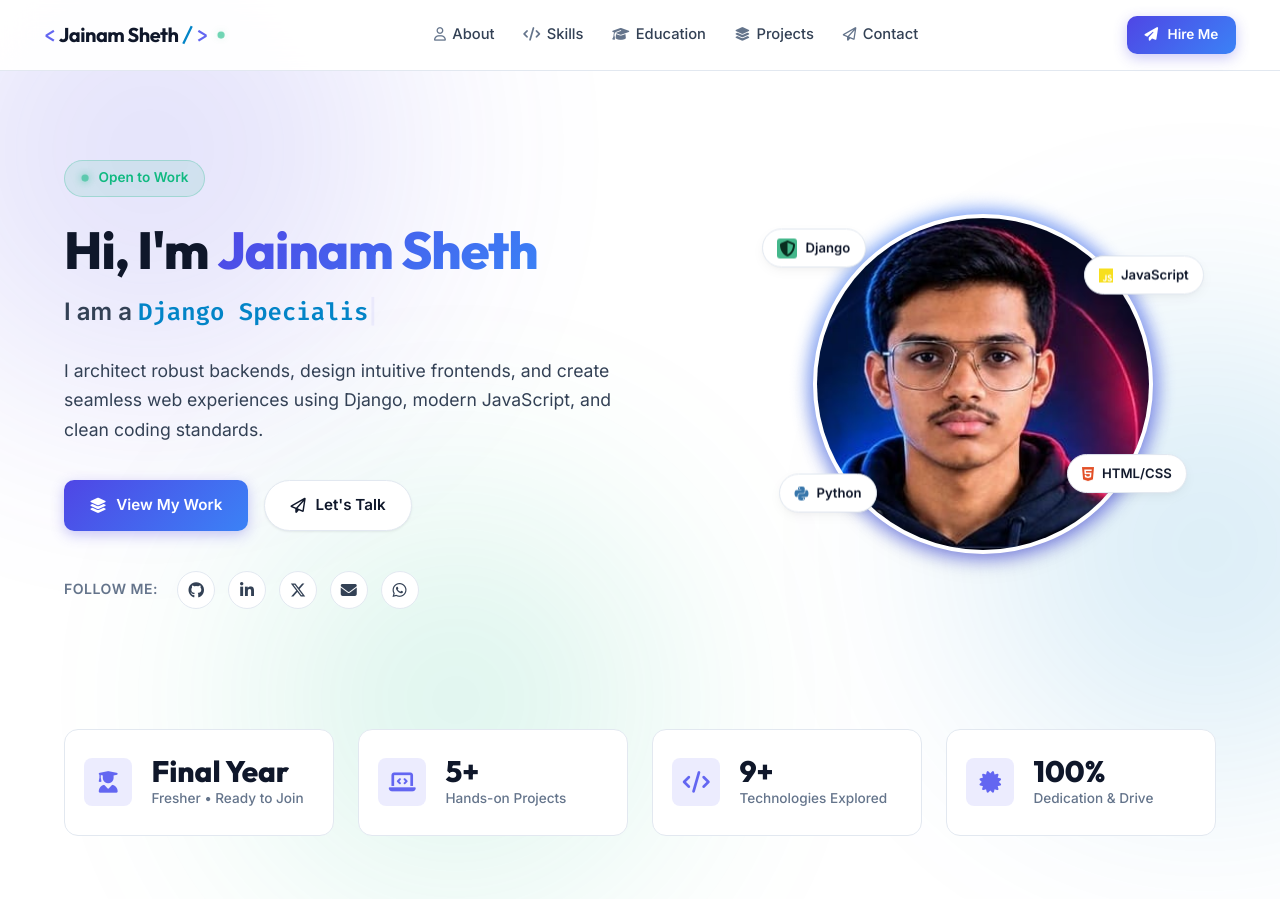
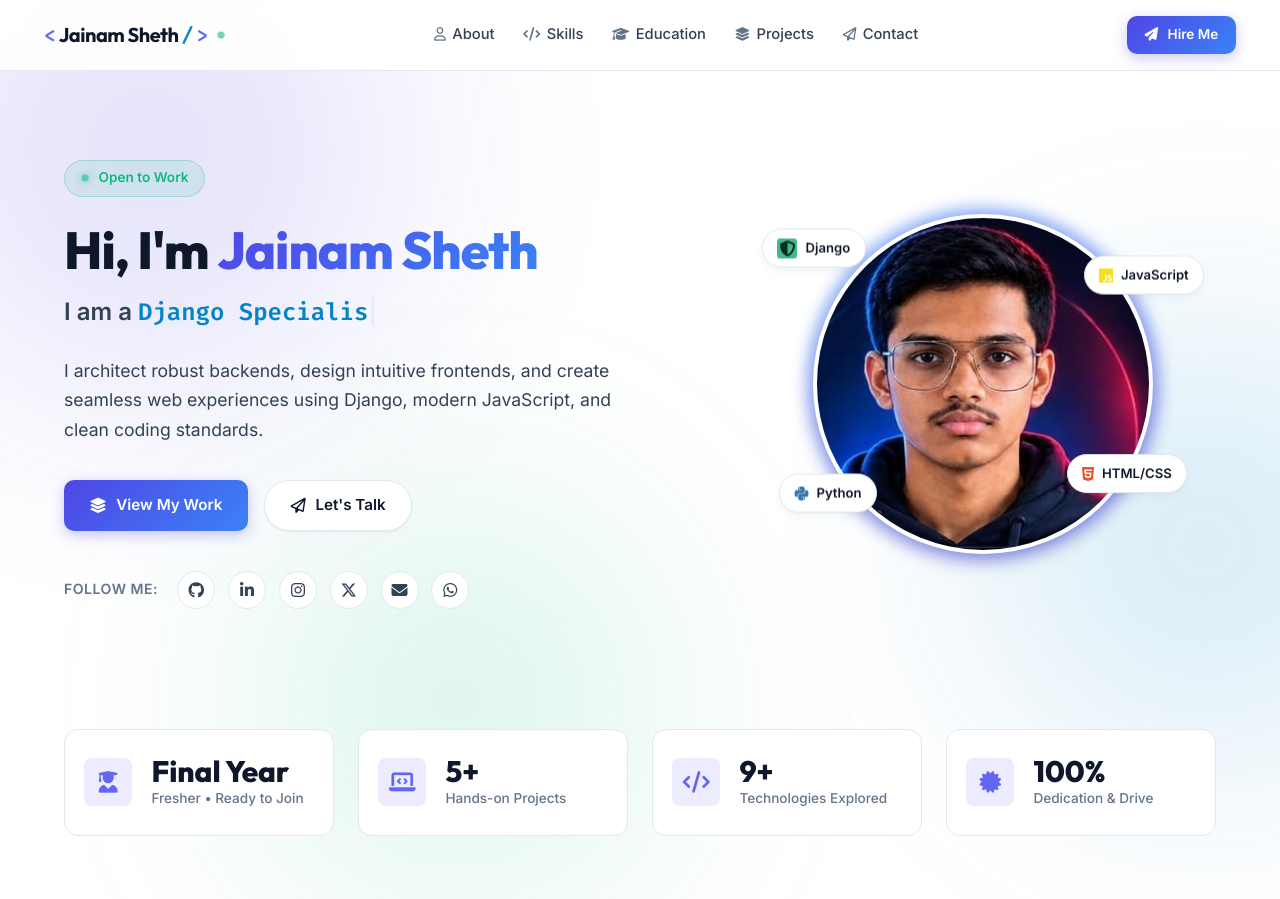
Before and after one commit to Jainamsheth06/Portfolio, a Django app: page / in a window 1280 px wide. Shown: the top 899 px of the page. Run offline with Django 5.2, Linux system fonts and the light colour scheme; data comes from the database, SQL or seed files in the repository; both versions use the stored data as it was after the commit.

Commit message:
Add and configure Instagram profile link mr_jainamsheth in model, database, and HTML templates (hero, contact, footer)

```diff
--- a/portfolio/management/commands/seed_portfolio.py
+++ b/portfolio/management/commands/seed_portfolio.py
@@ -26,6 +26,7 @@ class Command(BaseCommand):
             location="Ahmedabad",
             github_url="https://github.com/Jainamsheth06",
             linkedin_url="https://www.linkedin.com/in/jainam--sheth",
+            instagram_url="https://www.instagram.com/mr_jainamsheth",
             twitter_url="https://x.com/jainam216sheth",
             completed_projects=5,
             happy_clients=5,
--- a/portfolio/models.py
+++ b/portfolio/models.py
@@ -27,6 +27,7 @@ class Profile(models.Model):
     location = models.CharField(max_length=150, default="Ahmedabad")
     github_url = models.URLField(default="https://github.com/Jainamsheth06", blank=True)
     linkedin_url = models.URLField(default="https://www.linkedin.com/in/jainam--sheth", blank=True)
+    instagram_url = models.URLField(default="https://www.instagram.com/mr_jainamsheth", blank=True)
     twitter_url = models.URLField(default="https://x.com/jainam216sheth", blank=True)
 
     # Quick Stats
--- a/templates/portfolio/base.html
+++ b/templates/portfolio/base.html
@@ -132,6 +132,7 @@
                     <div class="footer-social-links">
                         {% if profile.github_url %}<a href="{{ profile.github_url }}" target="_blank" rel="noopener noreferrer" aria-label="GitHub"><i class="fa-brands fa-github"></i></a>{% endif %}
                         {% if profile.linkedin_url %}<a href="{{ profile.linkedin_url }}" target="_blank" rel="noopener noreferrer" aria-label="LinkedIn"><i class="fa-brands fa-linkedin-in"></i></a>{% endif %}
+                        <a href="{{ profile.instagram_url }}" target="_blank" rel="noopener noreferrer" aria-label="Instagram"><i class="fa-brands fa-instagram"></i></a>
                         {% if profile.twitter_url %}<a href="{{ profile.twitter_url }}" target="_blank" rel="noopener noreferrer" aria-label="X / Twitter"><i class="fa-brands fa-x-twitter"></i></a>{% endif %}
                         <a href="mailto:{{ profile.email }}" aria-label="Email"><i class="fa-solid fa-envelope"></i></a>
                         <a href="https://wa.me/{{ profile.whatsapp_number }}" target="_blank" rel="noopener noreferrer" aria-label="WhatsApp"><i class="fa-brands fa-whatsapp"></i></a>
--- a/templates/portfolio/index.html
+++ b/templates/portfolio/index.html
@@ -42,7 +42,7 @@
                 <div class="social-icons">
                     {% if profile.github_url %}<a href="{{ profile.github_url }}" target="_blank" rel="noopener noreferrer" title="GitHub" aria-label="GitHub"><i class="fa-brands fa-github"></i></a>{% endif %}
                     {% if profile.linkedin_url %}<a href="{{ profile.linkedin_url }}" target="_blank" rel="noopener noreferrer" title="LinkedIn" aria-label="LinkedIn"><i class="fa-brands fa-linkedin-in"></i></a>{% endif %}
-                    {% if profile.instagram_url %}<a href="{{ profile.instagram_url }}" target="_blank" rel="noopener noreferrer" title="Instagram" aria-label="Instagram"><i class="fa-brands fa-instagram"></i></a>{% endif %}
+                    <a href="{{ profile.instagram_url|default:'https://www.instagram.com/mr_jainamsheth' }}" target="_blank" rel="noopener noreferrer" title="Instagram" aria-label="Instagram"><i class="fa-brands fa-instagram"></i></a>
                     {% if profile.twitter_url %}<a href="{{ profile.twitter_url }}" target="_blank" rel="noopener noreferrer" title="Twitter/X" aria-label="Twitter"><i class="fa-brands fa-x-twitter"></i></a>{% endif %}
                     <a href="mailto:{{ profile.email }}" title="Email me" aria-label="Email"><i class="fa-solid fa-envelope"></i></a>
                     <a href="https://wa.me/{{ profile.whatsapp_number }}" target="_blank" rel="noopener noreferrer" title="Chat on WhatsApp" aria-label="WhatsApp"><i class="fa-brands fa-whatsapp"></i></a>
@@ -515,9 +515,10 @@
                 <div class="contact-social-box">
                     <span class="social-box-title">Follow & Network:</span>
                     <div class="contact-social-icons">
-                        {% if profile.github_url %}<a href="{{ profile.github_url }}" target="_blank" rel="noopener"><i class="fa-brands fa-github"></i></a>{% endif %}
-                        {% if profile.linkedin_url %}<a href="{{ profile.linkedin_url }}" target="_blank" rel="noopener"><i class="fa-brands fa-linkedin-in"></i></a>{% endif %}
-                        {% if profile.twitter_url %}<a href="{{ profile.twitter_url }}" target="_blank" rel="noopener"><i class="fa-brands fa-x-twitter"></i></a>{% endif %}
+                        {% if profile.github_url %}<a href="{{ profile.github_url }}" target="_blank" rel="noopener" title="GitHub"><i class="fa-brands fa-github"></i></a>{% endif %}
+                        {% if profile.linkedin_url %}<a href="{{ profile.linkedin_url }}" target="_blank" rel="noopener" title="LinkedIn"><i class="fa-brands fa-linkedin-in"></i></a>{% endif %}
+                        <a href="{{ profile.instagram_url|default:'https://www.instagram.com/mr_jainamsheth' }}" target="_blank" rel="noopener" title="Instagram"><i class="fa-brands fa-instagram"></i></a>
+                        {% if profile.twitter_url %}<a href="{{ profile.twitter_url }}" target="_blank" rel="noopener" title="Twitter/X"><i class="fa-brands fa-x-twitter"></i></a>{% endif %}
                         <a href="https://wa.me/{{ profile.whatsapp_number }}" target="_blank" rel="noopener" title="Chat on WhatsApp"><i class="fa-brands fa-whatsapp"></i></a>
                     </div>
                 </div>
```
Also changed, not shown: db.sqlite3, portfolio/migrations/0005_profile_instagram_url.py (added).
